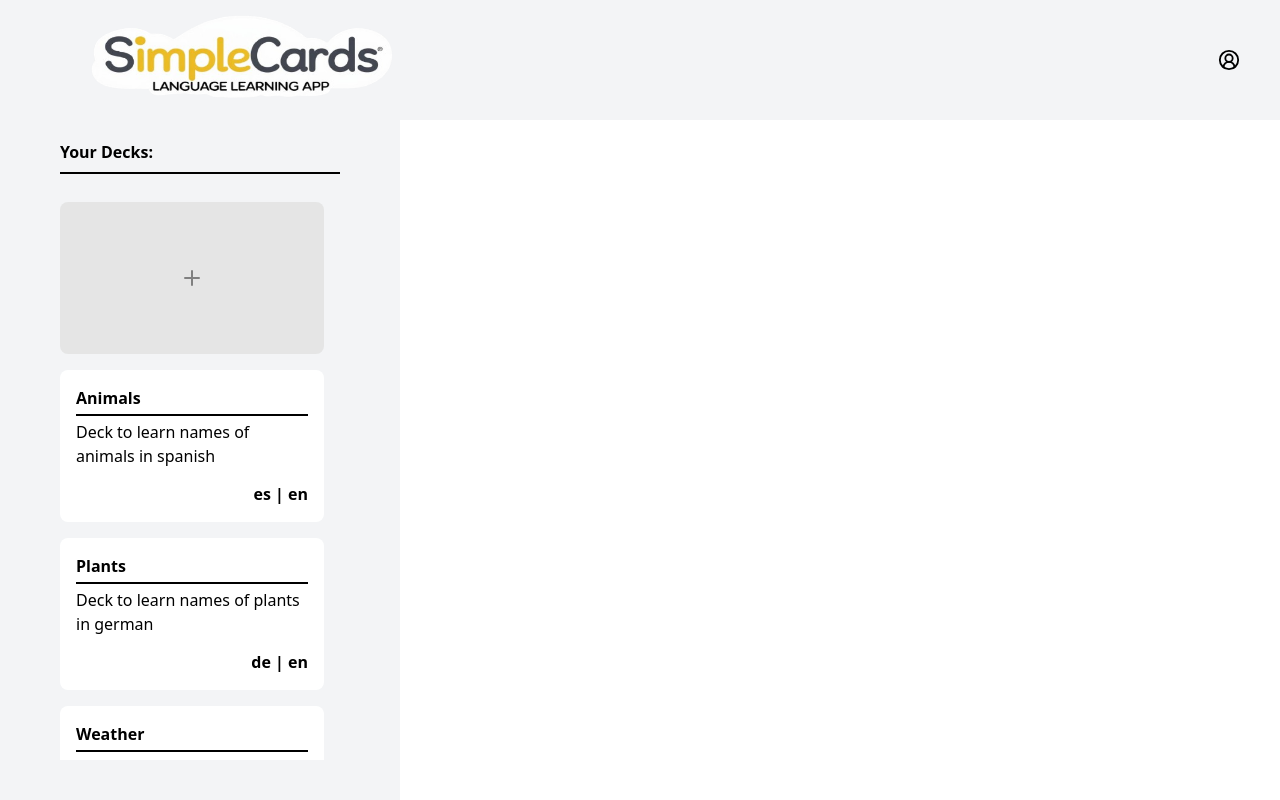
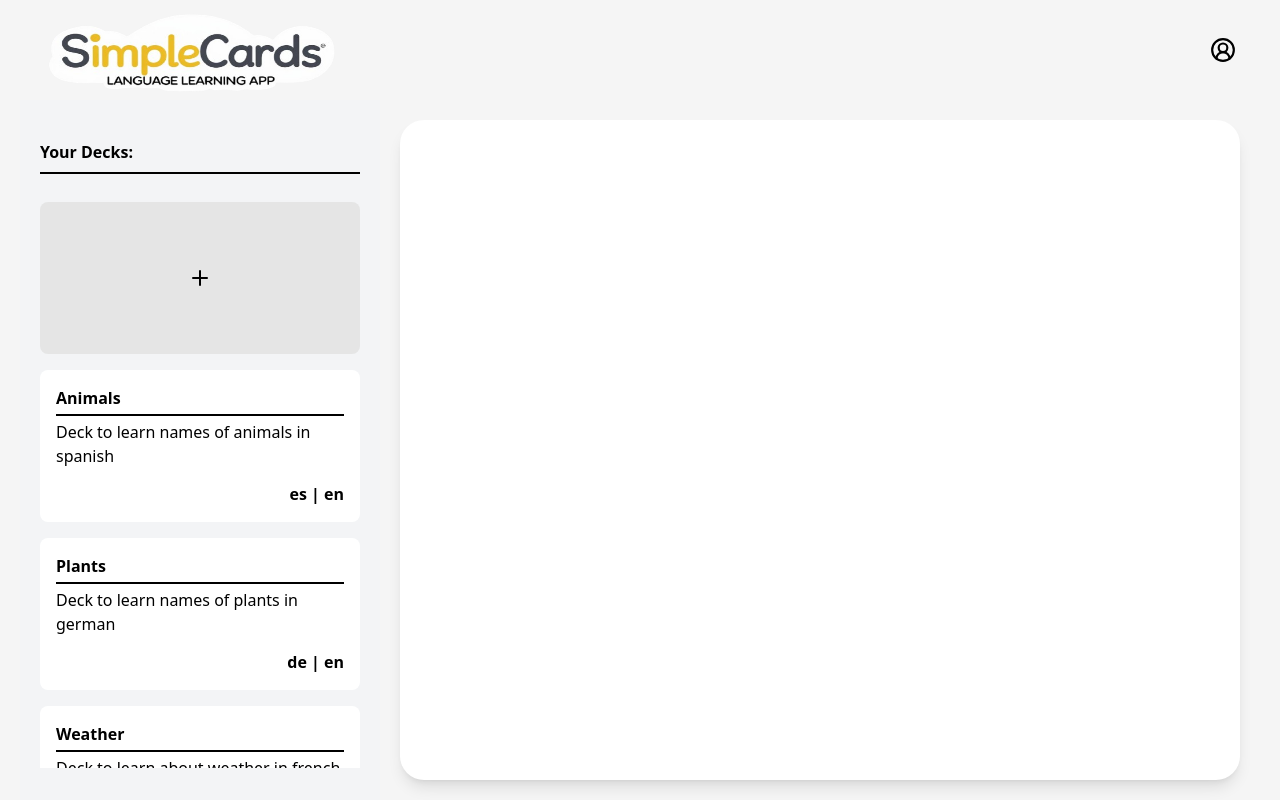
Before and after one commit to hjxxzk/SimpleCards, a React (Vite) app: page / in a window 1280 px wide. Built offline with nearby package versions, Linux system fonts and the light colour scheme.

Commit message:
enhance styling

```diff
--- a/src/App.tsx
+++ b/src/App.tsx
@@ -1,13 +1,34 @@
 import './App.css'
+import { useState } from 'react';
 import Navbar from './components/Bars/Navbar/Navbar'
+import Sidebar from './components/Bars/Sidebar/Sidebar'
+import ReviewSpace from './components/ReviewView/ReviewSpace/ReviewSpace'
 
 function App() {
 
+  const [isSidebarVisible, setIsSidebarVisible] = useState(true);
+  const MEDIUM_OR_LARGER_SCREEN = "(width > 1024px)";
+
+  const match = window.matchMedia(MEDIUM_OR_LARGER_SCREEN)
+  match.addEventListener('change', (event) => {
+    if (event.matches) {
+      setIsSidebarVisible(true);
+    };
+  });
+
+  function toggleSidebar() {
+    console.log(`Sidebar toggled`);
+    setIsSidebarVisible(!isSidebarVisible);
+  }
 
   return (
     <>
-      <div className="w-screen h-screen overflow-hidden">
-        <Navbar />
+      <div className="w-screen h-screen overflow-hidden flex flex-col bg-neutral-100">
+        <Navbar toggleSidebar={toggleSidebar} />
+        <div className="w-full h-full flex overflow-hidden">
+          {isSidebarVisible && <Sidebar />}
+          <ReviewSpace />
+        </div>
       </div>
     </>
   )
--- a/src/components/Bars/Deck/Deck.styles.ts
+++ b/src/components/Bars/Deck/Deck.styles.ts
@@ -1,10 +1,11 @@
 const useStyles = () => {
     return {
-        deck: "bg-white p-4 rounded-lg w-full h-38 flex flex-col justify-center items-center group relative overflow-hidden my-4 hover:shadow-lg transition-shadow duration-300 hover:border-2 hover:border-amber-300",
+        deck: "bg-white h-38 p-4 rounded-lg flex flex-col justify-center items-center group relative overflow-hidden my-4 active:bg-amber-300 hover:shadow-lg transition-shadow duration-300 hover:border-2 hover:border-amber-300",
+        deckContainer: "relative w-full",
         deckHeader: "flex justify-between items-center w-full",
         deckActions: "flex justify-between items-center gap-1",
-        edit: "cursor-pointer transition-colors md:max-3xl:invisible md:max-3xl:group-hover:visible hover:stroke-gray-700 active:stroke-gray-800",
-        delete: "cursor-pointer transition-colors md:max-3xl:invisible md:max-3xl:group-hover:visible hover:stroke-red-400 active:stroke-red-500",
+        edit: "cursor-pointer transition-colors md:invisible md:group-hover:visible hover:stroke-gray-700 active:stroke-gray-800",
+        delete: "cursor-pointer transition-colors md:invisible md:group-hover:visible hover:stroke-red-400 active:stroke-red-500",
         separator: "my-1 h-0.5 border-t-0 bg-black w-full",
         description: "line-clamp-2 mb-2 w-full flex-1",
         language: "flex justify-end items-center w-full",
--- a/src/components/Bars/Deck/Deck.tsx
+++ b/src/components/Bars/Deck/Deck.tsx
@@ -1,23 +1,42 @@
+import { useState } from 'react';
 import type { DeckProps } from './DeckProps.types';
 import { Pencil, Trash2 } from 'lucide-react';
 import useStyles from './Deck.styles';
+import DeleteDeckPopup from '../DeleteDeckPopup/DeleteDeckPopup';
 
 const Deck = (props: DeckProps) => {
 
     const styles = useStyles();
+    const [isPopupVisible, setPopupVisible] = useState(false);
+
+    function handleDeleteDeck() {
+        setPopupVisible(true);
+    }
+
+    function closePopup() {
+        setPopupVisible(false);
+    }
+
+    function confirmDeleteDeck() {
+        props.deleteDeck?.(props.id);
+    }
 
     return (
+        <div className={styles.deckContainer}>
             <div className={styles.deck}>
                 <div className={styles.deckHeader}>
                     <strong>{props.name}</strong>
                     <div className={styles.deckActions}>
                         <Pencil className={styles.edit} color="gray" size={18} />
-                    <Trash2 className={styles.delete} color="gray" size={18} onClick={() => { props.deleteDeck?.(props.id) }} />
+                        <Trash2 className={styles.delete} color="gray" size={18} onClick={() => { handleDeleteDeck() }} />
                     </div>
                 </div>
                 <hr className={styles.separator} />
                 <p className={styles.description}>{props.description}</p>
                 <strong className={styles.language}>{props.sourceLanguage} | {props.translationLanguage}</strong>
+
+            </div>
+            {isPopupVisible && <DeleteDeckPopup handleNo={closePopup} handleYes={confirmDeleteDeck} />}
         </div>
     );
 }
--- a/src/components/Bars/DeleteDeckPopup/DeleteDeckPopup.style.ts
+++ b/src/components/Bars/DeleteDeckPopup/DeleteDeckPopup.style.ts
@@ -1,10 +1,10 @@
 const useStyles = () => {
     return {
-        popup: "absolute top-1/2 left-1/2 transform -translate-y-1/2 -translate-x-1/2 w-1/7 h-1/6 bg-neutral-100 border-neutral-200 border-2 z-10 py-4 px-10 rounded-2xl flex flex-col items-center justify-around text-black shadow-lg",
+        popup: "absolute top-0 left-0 w-full h-38 bg-neutral-100 border-neutral-200 rounded-lg z-10 py-2 px-5 box-border flex flex-col items-center justify-around text-black border-2",
         buttonsContainer: "flex justify-between items-center w-full h-1/2 ",
-        yesButton: "bg-lime-300 hover:bg-lime-400 active:bg-lime-500 px-8 py-2 rounded-lg text-black font-semibold cursor-pointer shadow-md",
-        noButton: "bg-red-300 hover:bg-red-400 active:bg-red-500 px-8 py-2 rounded-lg text-black font-semibold cursor-pointer shadow-md",
-        popupMessage: "flex flex-col justify-center gap-3 items-start w-full h-full",
+        yesButton: "bg-lime-300 hover:bg-lime-400 active:bg-lime-500 px-6 py-1 rounded-lg text-black font-semibold cursor-pointer shadow-md",
+        noButton: "bg-red-300 hover:bg-red-400 active:bg-red-500 px-6 py-1 rounded-lg text-black font-semibold cursor-pointer shadow-md",
+        popupMessage: "flex flex-col justify-center gap-1 items-start w-full h-full",
     };
 };
 
--- a/src/components/Bars/Navbar/Navbar.styles.ts
+++ b/src/components/Bars/Navbar/Navbar.styles.ts
@@ -1,9 +1,9 @@
 const useStyles = () => {
     return {
-        navbar: "bg-gray-100 px-4 py-2 flex w-screen h-30 md:px-6 lg:h-25 lg:py-15 lg:pl-10 lg:pr-10 justify-between items-center",
-        icon: "cursor-pointer",
-        menu: "lg:max-3xl:hidden",
-        logo: "w-70 h-35 md:w-100 md:h-50 lg:w-100 lg:h-50",
+        navbar: "px-5 md:px-7 lg:px-0 lg:pr-11 py-2 flex w-screen h-25 xs:max-lg:h-30 justify-between items-center",
+        icon: "cursor-pointer hover:stroke-gray-600 active:stroke-gray-700",
+        menu: "lg:hidden cursor-pointer hover:stroke-gray-600 active:stroke-gray-700",
+        logo: "w-70 h-35 sm:max-lg:w-100 sm:max-lg:h-50 lg:w-95 lg:h-50 cursor-pointer pt-3",
     };
 };
 
--- a/src/components/Bars/Navbar/Navbar.tsx
+++ b/src/components/Bars/Navbar/Navbar.tsx
@@ -1,30 +1,21 @@
-import { useState } from 'react';
 import useStyles from './Navbar.styles';
 import { CircleUserRound, Menu } from 'lucide-react';
-import Sidebar from '../Sidebar/Sidebar';
 
-const Navbar = () => {
+interface NavbarProps {
+    toggleSidebar: () => void;
+}
+
+const Navbar = (props: NavbarProps) => {
 
     const styles = useStyles();
-    const [isSidebarVisible, setIsSidebarVisible] = useState(true);
-    const MEDIUM_OR_LARGER_SCREEN = "(width > 1024px)";
-
-
-    const match = window.matchMedia(MEDIUM_OR_LARGER_SCREEN)
-    match.addEventListener('change', (event) => {
-        if (event.matches) {
-            setIsSidebarVisible(true);
-        };
-    });
 
     return (
         <>
             <div className={styles.navbar}>
-                <Menu className={styles.menu} color="black" size={22} onClick={() => setIsSidebarVisible(!isSidebarVisible)} />
+                <Menu className={styles.menu} color="black" size={22} onClick={() => { props.toggleSidebar() }} />
                 <img src="src\assets\logo.png" alt="Logo" className={styles.logo} />
-                <CircleUserRound className={styles.icon} color="black" size={22} />
+                <CircleUserRound className={styles.icon} color="black" size={26} />
             </div>
-            {isSidebarVisible && <Sidebar />}
         </>
     )
 }
--- a/src/components/Bars/NewDeck/NewDeck.styles.tsx
+++ b/src/components/Bars/NewDeck/NewDeck.styles.tsx
@@ -1,6 +1,6 @@
 const useStyles = () => {
     return {
-        newDeck: "bg-neutral-200 hover:bg-neutral-300 grow active:bg-amber-200 p-4 flex flex-col items-center justify-center w-full h-38 cursor-pointer rounded-lg",
+        newDeck: "bg-neutral-200 grow hover:shadow-md active:bg-amber-300 transition-shadow duration-300 hover:border-2 hover:border-amber-300 p-4 flex flex-col items-center justify-center w-full h-38 cursor-pointer rounded-lg",
     };
 };
 
--- a/src/components/Bars/NewDeck/NewDeck.tsx
+++ b/src/components/Bars/NewDeck/NewDeck.tsx
@@ -7,7 +7,7 @@ const NewDeck = () => {
 
     return (
         <div className={styles.newDeck}>
-            <Plus color="gray" size={24}></Plus>
+            <Plus color="black" size={24}></Plus>
         </div>
     );
 }
--- a/src/components/Bars/Sidebar/Sidebar.styles.ts
+++ b/src/components/Bars/Sidebar/Sidebar.styles.ts
@@ -1,8 +1,8 @@
 const useStyles = () => {
     return {
-        sidebar: "bg-gray-100 py-10 px-15 lg:pt-5 pb-25 lg:px-15 w-full lg:w-100 h-full flex flex-col",
-        separator: "my-1 h-0.5 border-t-0 bg-black mt-2 mb-7",
-        decksList: "flex-1 overflow-auto scrollbar-hidden pr-4 items-center mb-15",
+        sidebar: "bg-gray-100 py-10 px-20 sm:max-lg:py-10 sm:max-lg:px-40 lg:pb-18 lg:px-5 lg:ml-5 w-full overflow-hidden absolute w-screen lg:static lg:min-w-90 lg:w-110 h-screen flex flex-col",
+        separator: "h-0.5 border-t-0 bg-black mt-2 mb-7",
+        decksList: "flex-1 overflow-auto scrollbar-hidden items-center lg:mb-15 min-w-64",
     };
 };
 
--- a/src/components/Bars/Sidebar/Sidebar.tsx
+++ b/src/components/Bars/Sidebar/Sidebar.tsx
@@ -4,29 +4,14 @@ import NewDeck from "../NewDeck/NewDeck";
 import { mockedDeck } from "../Deck/Deck.mock";
 import type { DeckProps } from "../Deck/DeckProps.types";
 import Deck from "../Deck/Deck";
-import DeleteDeckPopup from '../DeleteDeckPopup/DeleteDeckPopup';
 
 const Sidebar = () => {
 
     const styles = useStyles();
     const [decks, setDecks] = useState<DeckProps[]>(mockedDeck);
-    const [isPopupVisible, setPopupVisible] = useState(false);
-    const [deckToBeDeletedId, setDeckToBeDeletedId] = useState<number>();
 
     function handleDeleteDeck(deckId: number) {
-        setPopupVisible(true);
-        setDeckToBeDeletedId(deckId);
-    }
-
-    function closePopup() {
-        setPopupVisible(false);
-    }
-
-    function confirmDeleteDeck() {
-        if (deckToBeDeletedId !== undefined) {
-            setDecks(decks.filter(deck => deck.id !== deckToBeDeletedId));
-        }
-        closePopup();
+        setDecks(decks.filter(deck => deck.id !== deckId));
     }
 
     return (
@@ -47,7 +32,6 @@ const Sidebar = () => {
                     />
                 ))}
             </div >
-            {isPopupVisible && <DeleteDeckPopup handleYes={confirmDeleteDeck} handleNo={closePopup} />}
         </div >
     );
 }
--- /dev/null
+++ b/src/components/ReviewView/ReviewSpace/ReviewSpace.styles.ts
@@ -0,0 +1,7 @@
+const useStyles = () => {
+    return {
+        mainContainer: "w-full bg-white rounded-tl-3xl shadow-lg mb-5 md:mb-5 mx-5 my-3 lg:my-5 lg:mr-10 rounded-3xl",
+    };
+}
+
+export default useStyles;
--- /dev/null
+++ b/src/components/ReviewView/ReviewSpace/ReviewSpace.tsx
@@ -0,0 +1,12 @@
+import useStyles from "./ReviewSpace.styles";
+
+const ReviewSpace = () => {
+
+    const styles = useStyles();
+
+    return (
+        <div className={styles.mainContainer}></div>
+    );
+}
+
+export default ReviewSpace;
```
Lines whose indentation alone changed are shown as unchanged.
